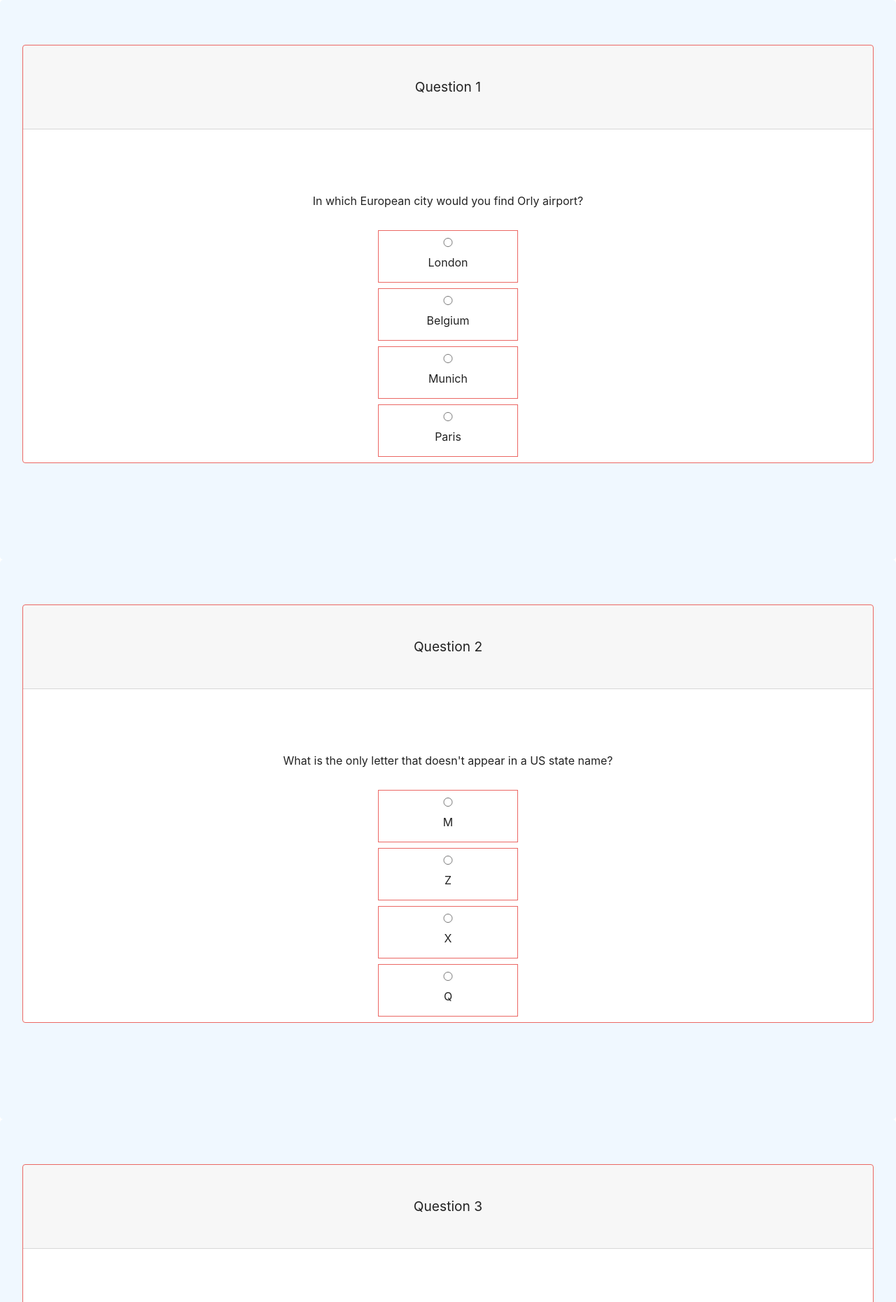
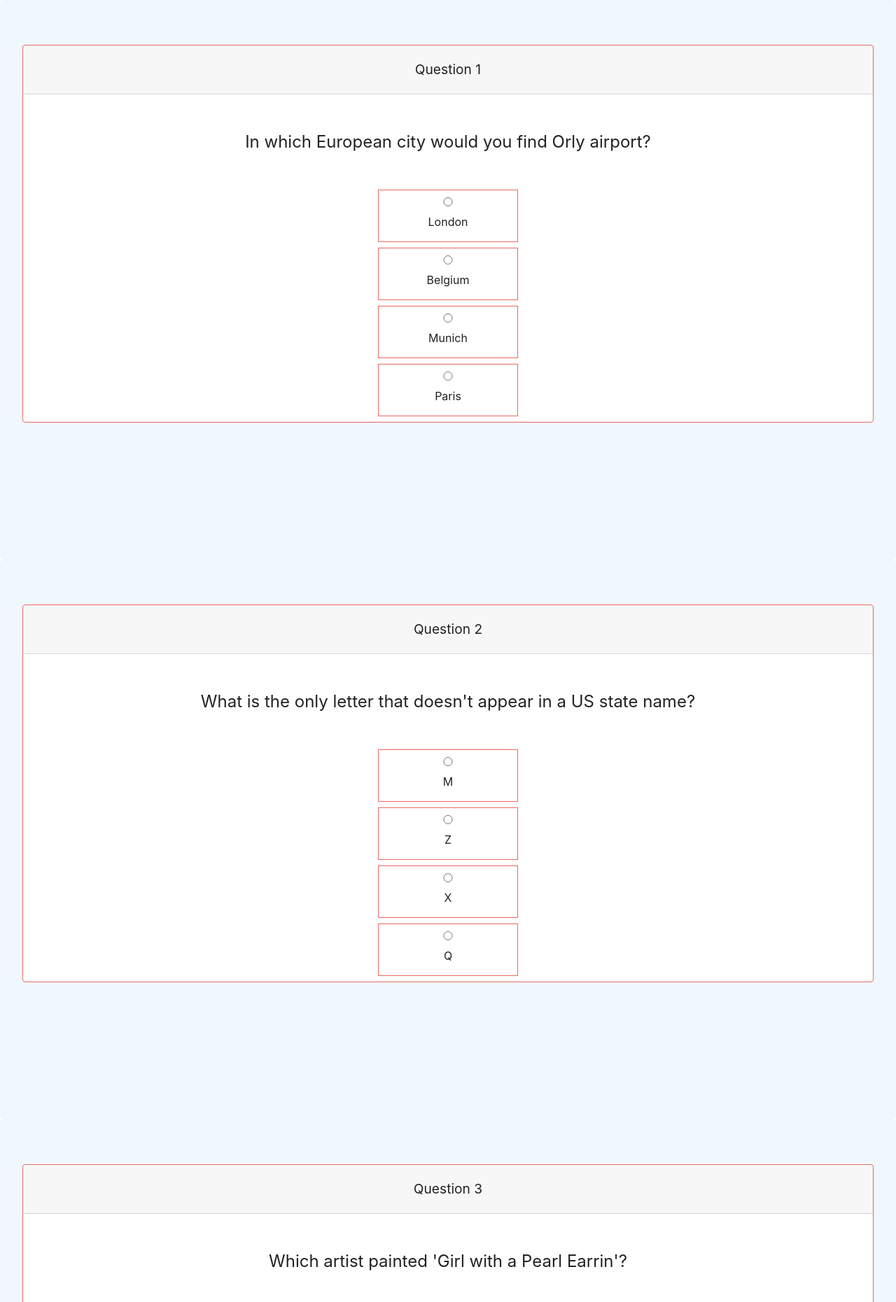
Before and after one commit to ganttArt/trivia-webapp, a Django app: page / in a window 1280 px wide. Shown: the part 59-1920 px from the top of the page at 70% size. Run offline with Django 3.2, Linux system fonts and the light colour scheme; some libraries are stand-ins or nearby versions; some web fonts are replaced.

Commit message:
Updated styling for questions.

```diff
--- a/trivia/static/css/questions.css
+++ b/trivia/static/css/questions.css
@@ -23,11 +23,10 @@ label {
 .card-header {
     width: 100%;
     font-size: larger;
-    margin-bottom: 60px;
     display: flex;
     justify-content: center;
     align-items: center;
-    min-height: 120px;
+    min-height: 70px;
 }
 
 .card-body {
@@ -35,7 +34,8 @@ label {
 }
 
 .card-text {
-    margin: 30px;
+    margin: 50px;
+    font-size: x-large;
 }
 
 #answer-button {
```
